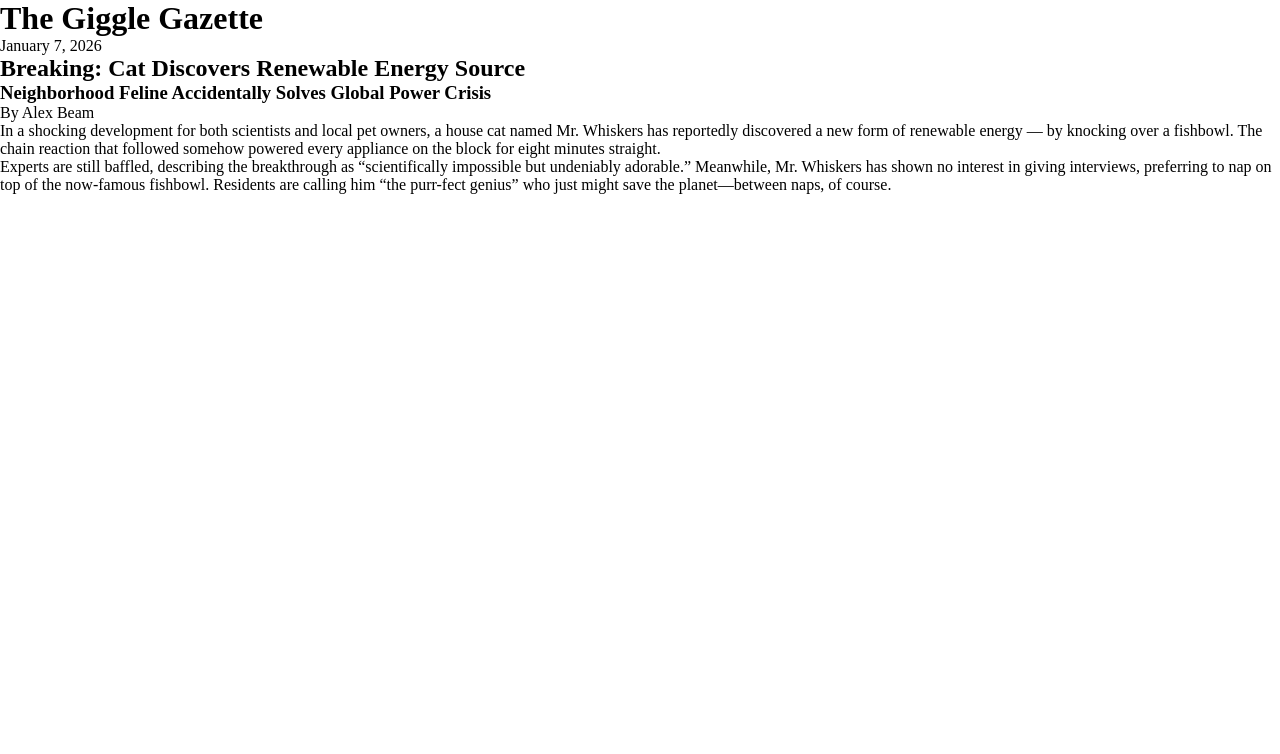
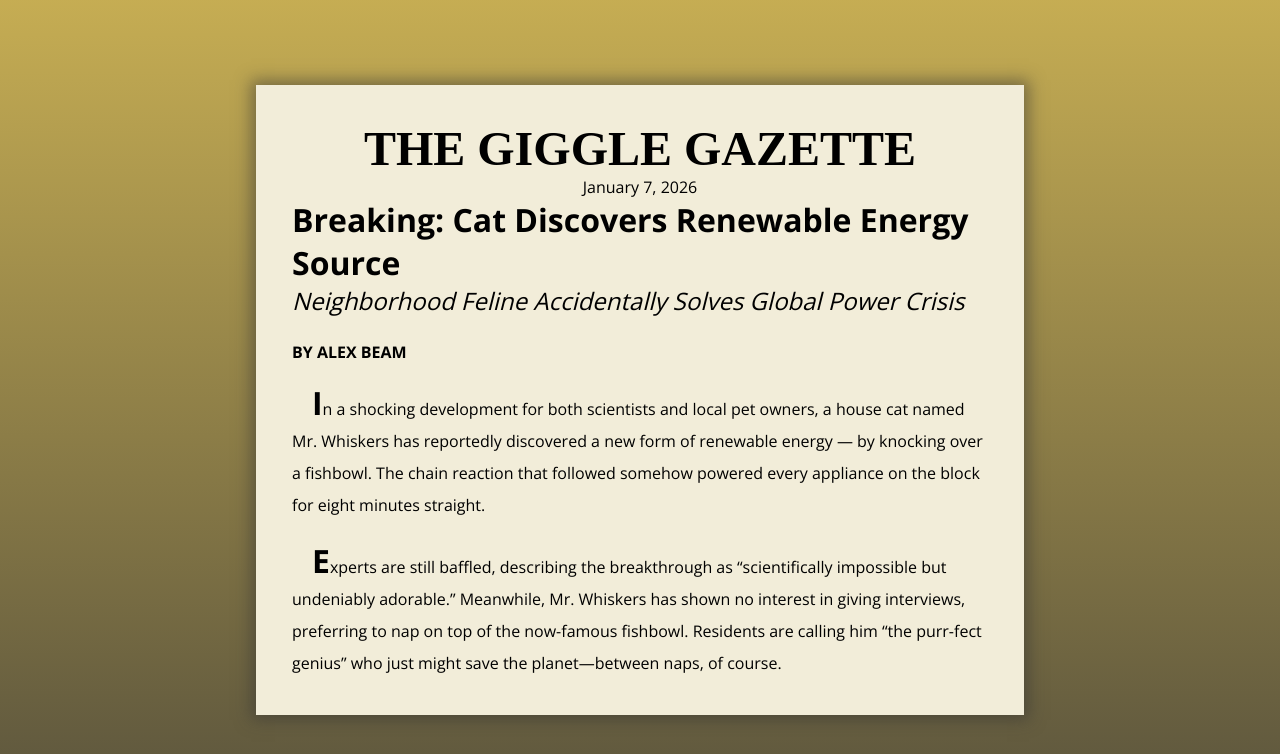
Before and after one commit to wtc-tutorials/NewspaperArticle, a plain HTML site: page index.html in a window 1280 px wide. Drawn offline with nearby package versions, Linux system fonts and the light colour scheme.

Commit message:
update styles

```diff
--- a/styles.css
+++ b/styles.css
@@ -1,9 +1,71 @@
 * {
-    margin: 0;
-    padding: 0;
-    box-sizing: border-box;
+  margin: 0;
+  padding: 0;
+  box-sizing: border-box;
 }
 
 html {
-    scroll-behavior: smooth;
+  scroll-behavior: smooth;
+  font-size: 24px;
 }
+
+body {
+  background: linear-gradient(hsl(47, 50%, 55%), hsl(47, 20%, 30%) )  ;
+  display: flex;
+  height: 100vh;
+  justify-content: center;
+  align-items: center;
+}
+
+.newspaper {
+  font-size: 16px;
+  font-family: 'Open Sans', sans-serif;
+  max-width: 60vw;
+  box-shadow: 0 0 15px 5px hsl(0, 0%, 20%, 0.5);
+  padding: 1.5rem;
+  background-color: hsl(47, 50%, 90%);
+}
+
+.date {
+  text-align: center;
+}
+
+.name {
+  font-size: 2rem;
+  font-family: 'Times New Roman', serif;
+  text-align: center;
+}
+
+.name,
+.author {
+  text-transform: uppercase;
+}
+
+.headline {
+  font-size: 2em;
+  font-weight: bold;
+}
+
+.sub-headline {
+  font-weight: 100;
+  font-size: 1.5em;
+  font-style: italic;
+}
+
+.author {
+  font-weight: bold;
+}
+
+
+.author, .text {
+    margin-top: 1rem;
+}
+.text {
+  text-indent: 20px;
+  line-height: 2em;
+
+}
+.text::first-letter {
+  font-size: 2em;
+  font-weight: bold;
+}
```
